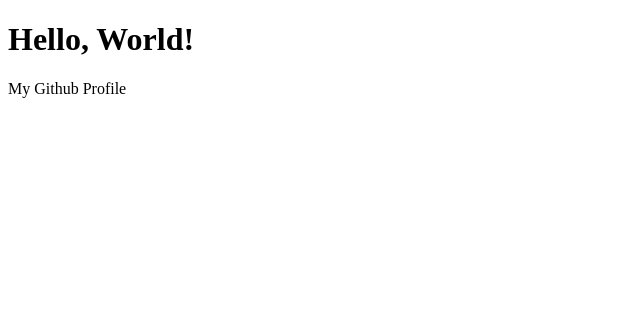
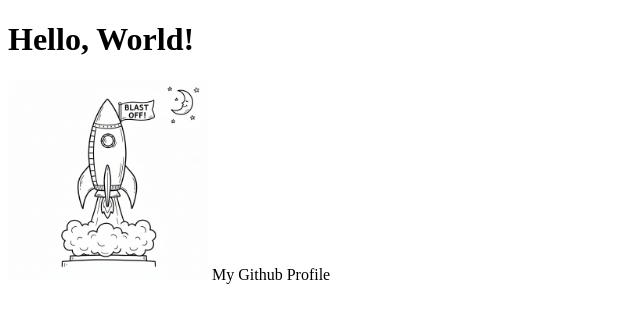
Before and after one commit to PrasunThapliyal/PrasunThapliyal.github.io, a plain HTML site: page index.html in a window 1280 px wide. Shown: the whole page, without its empty margins (0-640 px from the left). Drawn offline with Linux system fonts and the light colour scheme.

Commit message:
Update index.html

```diff
--- a/index.html
+++ b/index.html
@@ -21,6 +21,7 @@
   </head>
   <body>
     <h1>Hello, World!</h1>
+    <a href="https://github.com/PrasunThapliyal"><img src="https://github.com/PrasunThapliyal/PrasunThapliyal.github.io/blob/main/SpaceRocket.png" alt="Space Rocket" style="width:200px;height:200px;"></a>
     <a alt="My Github Profile" src="https://github.com/PrasunThapliyal">My Github Profile</a>
   </body>
 </html>
```
